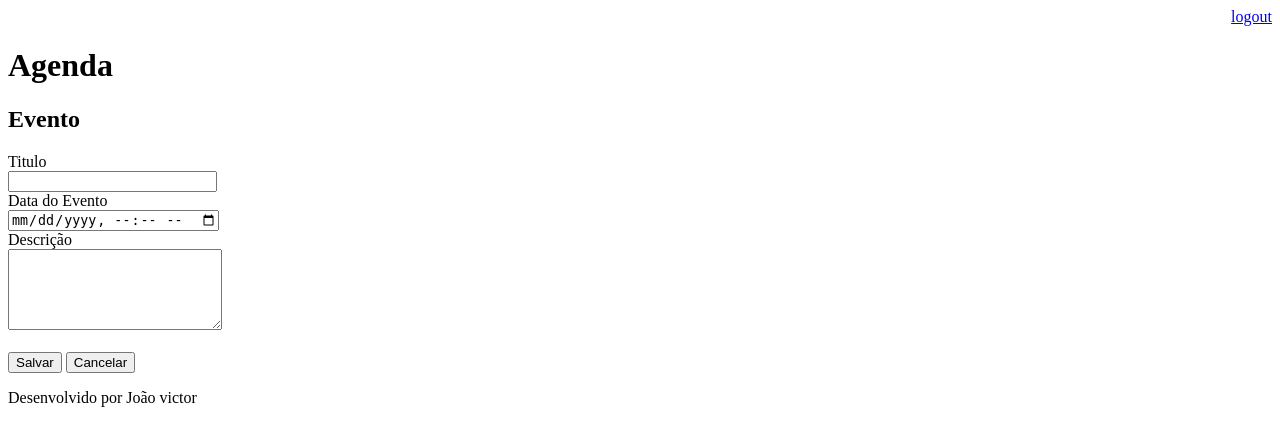
After one commit to htjoao/BragaAgenda, a Django app: page /agenda/evento/ in a window 1280 px wide. The commit adds this page. Shown: the top 446 px of the page. Run offline with Django 3.2, Linux system fonts and the light colour scheme; a user stored in the database is signed in.

Commit message:
Incluido Templete para inserçãode eventos na agenda e incluido gitignore

```diff
--- a/BragaAgenda/urls.py
+++ b/BragaAgenda/urls.py
@@ -24,5 +24,7 @@ urlpatterns = [
     path('', RedirectView.as_view(url='/agenda/')),
     path('login/', views.login_user),
     path('login/submit', views.submit_login),
-    path('logout/', views.logout_user)
+    path('logout/', views.logout_user),
+    path('agenda/evento/', views.evento),
+    path('agenda/evento/submit', views.submit_evento)
 ]
--- a/core/views.py
+++ b/core/views.py
@@ -38,3 +38,22 @@ def lista_eventos(request):
     evento = Evento.objects.filter(usuario=usuario)
     dados = {'eventos': evento}
     return render(request, 'agenda.html', dados)
+
+
+@login_required(login_url='/login/')
+def evento(request):
+    return render(request, 'evento.html')
+
+
+@login_required(login_url='/login/')
+def submit_evento(request):
+    if request.POST:
+        titulo = request.POST.get('titulo')
+        data_evento = request.POST.get('data_evento')
+        descricao = request.POST.get('descricao')
+        usuario = request.user
+        Evento.objects.create( titulo=titulo,
+                               data_evento=data_evento,
+                               descricao=descricao,
+                               usuario=usuario)
+    return redirect('/')
--- a/templates/agenda.html
+++ b/templates/agenda.html
@@ -2,7 +2,9 @@
 
 {% block content %}
     <h2>Agendamentos</h2>
-
+    <a href="evento/">
+        <button type="button">Novo Evento</button>
+    </a>
     <ul style="font-size: 18px">
     {% for evento in eventos %}
         <li>{{ evento.titulo }} - {{evento.data_evento}}</li>
--- /dev/null
+++ b/templates/evento.html
@@ -0,0 +1,27 @@
+{% extends "model-page.html"%}
+
+{% block content %}
+
+<h2>Evento</h2>
+
+<form action="submit" method="POST">{% csrf_token %}
+    <label>Titulo</label>
+    <br>
+    <input type="text" name="titulo" size="23">
+    <br>
+    <label>Data do Evento</label>
+    <br>
+    <input type="datetime-local" name="data_evento">
+    <br>
+    <label>Descrição</label>
+    <br>
+    <textarea name="descricao" rows="5" cols="24"></textarea>
+    <br>
+    <br>
+    <button type="submit">Salvar</button>
+    <a href="/">
+    <button type="submit">Cancelar</button>
+    </a>
+</form>
+
+{% endblock %}
```
Also changed, not shown: db.sqlite3, 1 other file.
